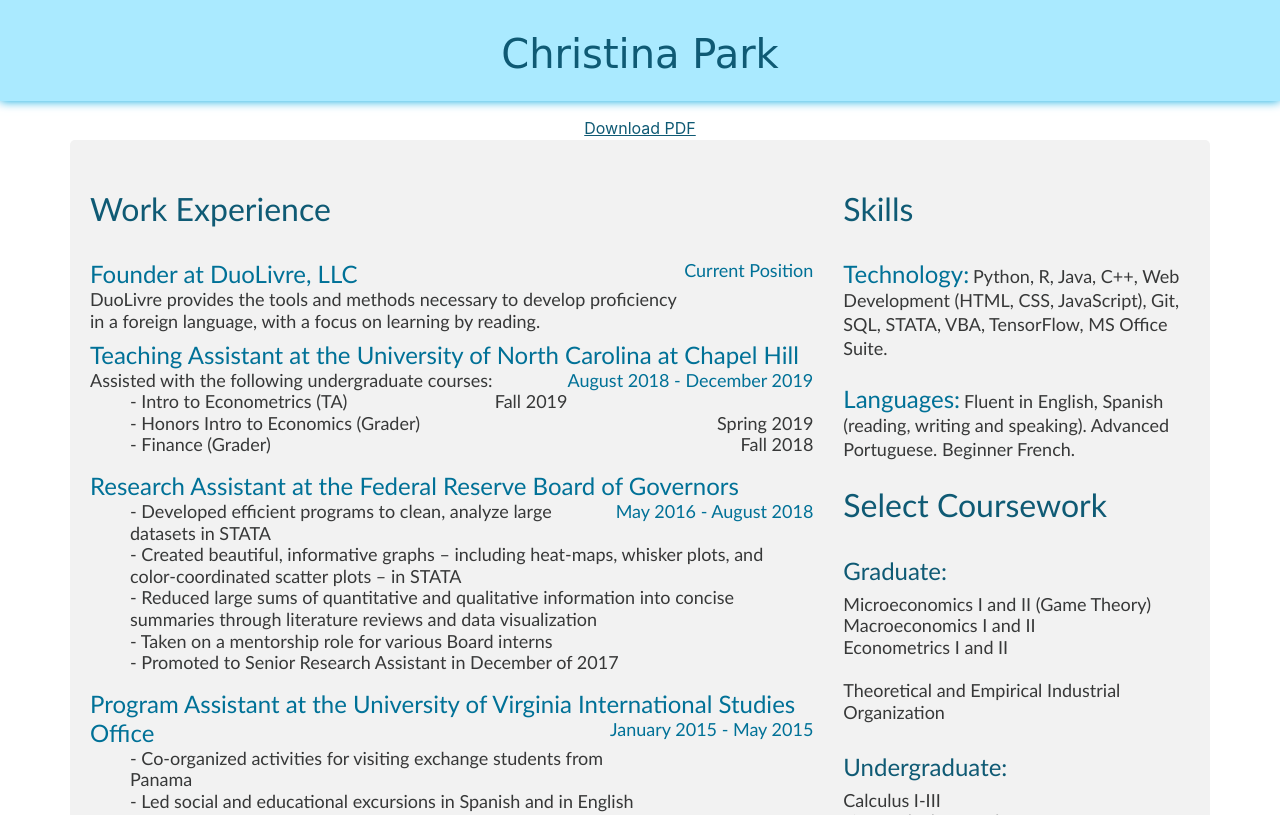
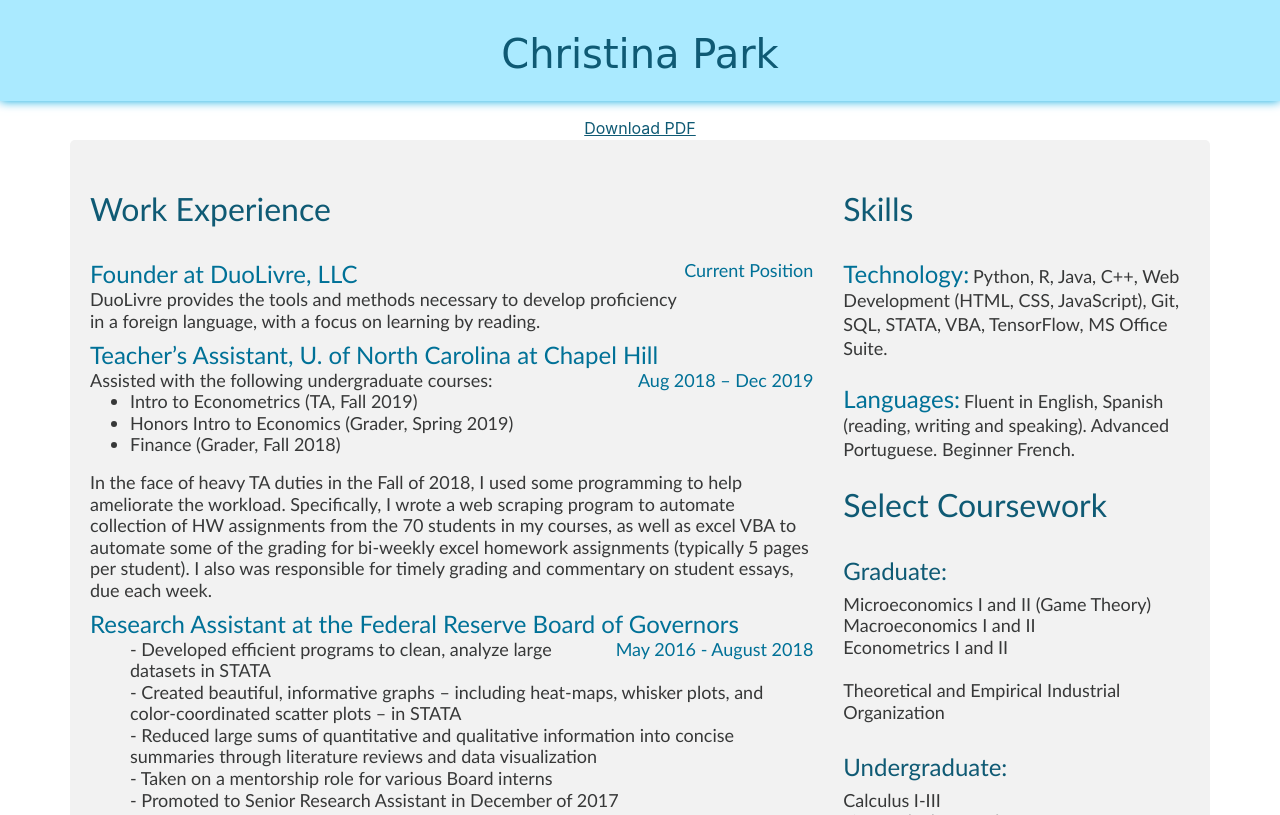
Before and after one commit to christinamarpar/christinamarpar.github.io, a plain HTML site: page CV.html in a window 1280 px wide. Shown: the top 815 px of the page. Drawn offline with nearby package versions, Linux system fonts and the light colour scheme.

Commit message:
Update CV

```diff
--- a/CV.html
+++ b/CV.html
@@ -26,14 +26,20 @@
                             <h5> DuoLivre provides the tools and methods necessary to develop proficiency in a foreign language, with a focus on learning by reading.
                             </h5>
 
-                            <h3 class = "inlineblue">Teaching Assistant at the University of North Carolina at Chapel Hill</h3>
-                            <h4 class = "inlineblue">August 2018 - December 2019</h4>
+                            <h3 class = "inlineblue">Teacher’s Assistant, U. of North Carolina at Chapel Hill</h3>
+                            <h4 class = "inlineblue">Aug 2018 – Dec 2019</h4>
                             <h5> Assisted with the following undergraduate courses:
-                                <ul style="list-style-type:none">
-                                    <li class = "left">- Intro to Econometrics (TA)</li> <li class="right">Fall 2019</li><br>
-                                    <li class = "left">- Honors Intro to Economics (Grader)</li><li class="right">Spring 2019</li><br>
-                                    <li class = "left">- Finance (Grader)</li> <li class="right">Fall 2018</li><br>
+                                <ul>
+                                    <li>Intro to Econometrics (TA, Fall 2019)</li>
+                                    <li>Honors Intro to Economics (Grader, Spring 2019)</li>
+                                    <li>Finance (Grader, Fall 2018)</li>
                                 </ul>
+                                In the face of heavy TA duties in the Fall of 2018, I used some programming to
+                                help ameliorate the workload. Specifically, I wrote a web scraping program to
+                                automate collection of HW assignments from the 70 students in my courses,
+                                as well as excel VBA to automate some of the grading for bi-weekly excel homework
+                                assignments (typically 5 pages per student). I also was responsible
+                                for timely grading and commentary on student essays, due each week.
                             </h5>
 
                             <h3 class = "inlineblue">Research Assistant at the Federal Reserve Board of Governors</h3>
@@ -74,7 +80,7 @@
                             <h2 class = "blue">Education</h2><br>
 
                             <h3  class = "inlineblue">Master of Science in Economics</h3>
-                            <h4 class="inlineblue">August 2018 - December 2019</h4>
+                            <h4 class="inlineblue">August 2018 - June 2020</h4>
                             <h5 class = "blue">University of North Carolina at Chapel Hill</h5>
 
                             <h3  class = "inlineblue">Data Analytics Bootcamp</h3>
```
Also changed, not shown: 2 other files.
